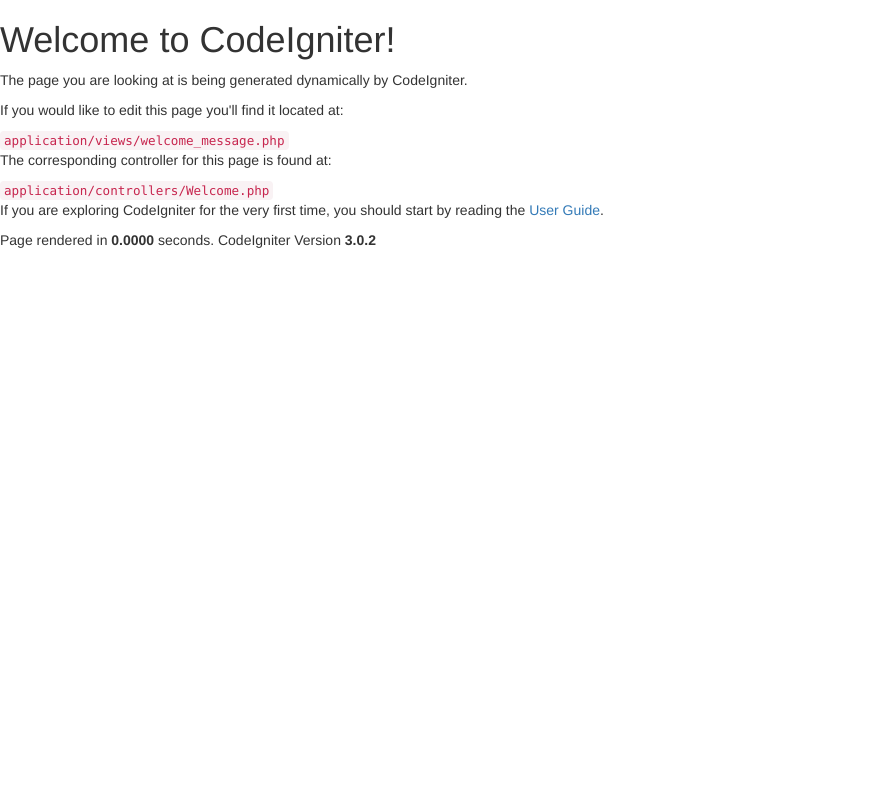
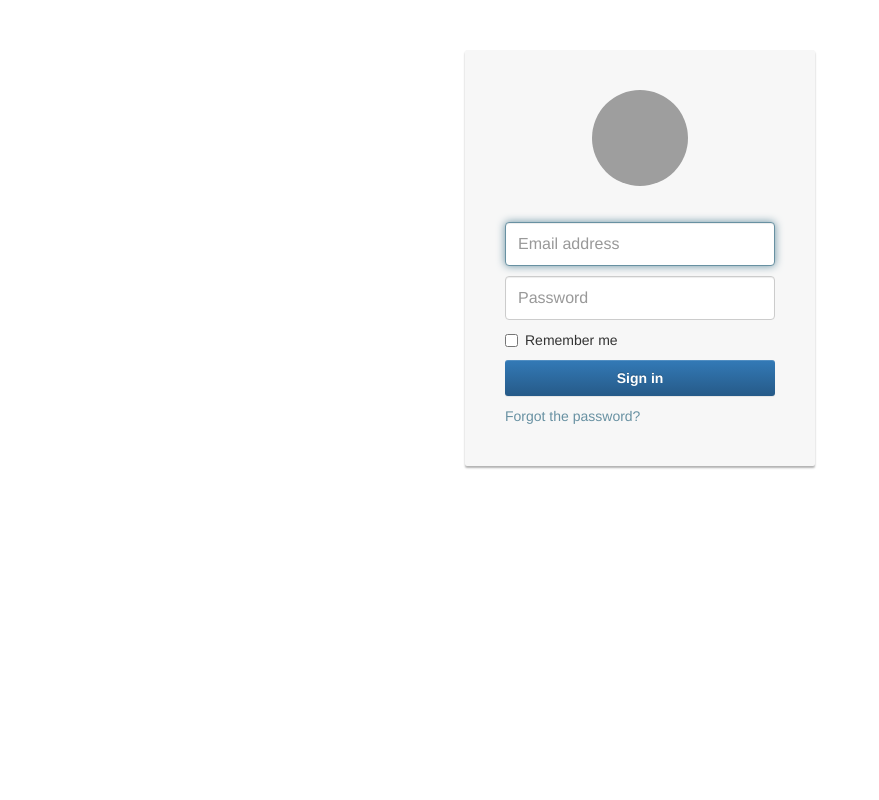
Before and after one commit to ningw42/Toshokan, a CodeIgniter app: the page made by application/views/login.php in a window 1280 px wide. Shown: the whole page, without its empty margins (0-879 px from the left). Run offline with CodeIgniter, Linux system fonts and the light colour scheme; some libraries are stand-ins or nearby versions; grey boxes are pictures that could not be loaded.

Commit message:
controllers added

```diff
--- a/application/controllers/Home.php
+++ b/application/controllers/Home.php
@@ -21,6 +21,6 @@
 	public function index()
 	{
 		$this->load->database();
-		$this->load->view('index');
+		$this->load->view('login');
 	}
 }
--- a/application/views/login.php
+++ b/application/views/login.php
@@ -9,26 +9,115 @@
   <script src="/assets/js/bootstrap.min.js"></script>
   <link rel="stylesheet" href="/assets/css/bootstrap.min.css">
 	<link rel="stylesheet" href="/assets/css/bootstrap-theme.min.css">
+	<link rel="stylesheet" href="/assets/css/login.css">
 </head>
 <body>
 
-<div id="container">
-	<h1>Welcome to CodeIgniter!</h1>
+	    <div class="container">
+	        <div class="card card-container">
+	            <!-- <img class="profile-img-card" src="//lh3.googleusercontent.com/-6V8xOA6M7BA/AAAAAAAAAAI/AAAAAAAAAAA/rzlHcD0KYwo/photo.jpg?sz=120" alt="" /> -->
+	            <img id="profile-img" class="profile-img-card" src="//ssl.gstatic.com/accounts/ui/avatar_2x.png" />
+	            <p id="profile-name" class="profile-name-card"></p>
+	            <form class="form-signin">
+	                <span id="reauth-email" class="reauth-email"></span>
+	                <input type="email" id="inputEmail" class="form-control" placeholder="Email address" required autofocus>
+	                <input type="password" id="inputPassword" class="form-control" placeholder="Password" required>
+	                <div id="remember" class="checkbox">
+	                    <label>
+	                        <input type="checkbox" value="remember-me"> Remember me
+	                    </label>
+	                </div>
+	                <button class="btn btn-lg btn-primary btn-block btn-signin" type="submit">Sign in</button>
+	            </form><!-- /form -->
+	            <a href="#" class="forgot-password">
+	                Forgot the password?
+	            </a>
+	        </div><!-- /card-container -->
+	    </div><!-- /container -->
 
-	<div id="body">
-		<p>The page you are looking at is being generated dynamically by CodeIgniter.</p>
+<script>
+$('')
+$(document).ready(function() {
+	// DOM ready
 
-		<p>If you would like to edit this page you'll find it located at:</p>
-		<code>application/views/welcome_message.php</code>
+	// Test data
+	/*
+	 * To test the script you should discomment the function
+	 * testLocalStorageData and refresh the page. The function
+	 * will load some test data and the loadProfile
+	 * will do the changes in the UI
+	 */
+	// testLocalStorageData();
+	// Load profile if it exits
+	loadProfile();
+});
 
-		<p>The corresponding controller for this page is found at:</p>
-		<code>application/controllers/Welcome.php</code>
+/**
+* Function that gets the data of the profile in case
+* thar it has already saved in localstorage. Only the
+* UI will be update in case that all data is available
+*
+* A not existing key in localstorage return null
+*
+*/
+function getLocalProfile(callback){
+	var profileImgSrc      = localStorage.getItem("PROFILE_IMG_SRC");
+	var profileName        = localStorage.getItem("PROFILE_NAME");
+	var profileReAuthEmail = localStorage.getItem("PROFILE_REAUTH_EMAIL");
 
-		<p>If you are exploring CodeIgniter for the very first time, you should start by reading the <a href="user_guide/">User Guide</a>.</p>
-	</div>
+	if(profileName !== null
+					&& profileReAuthEmail !== null
+					&& profileImgSrc !== null) {
+			callback(profileImgSrc, profileName, profileReAuthEmail);
+	}
+}
 
-	<p class="footer">Page rendered in <strong>{elapsed_time}</strong> seconds. <?php echo  (ENVIRONMENT === 'development') ?  'CodeIgniter Version <strong>' . CI_VERSION . '</strong>' : '' ?></p>
-</div>
+/**
+* Main function that load the profile if exists
+* in localstorage
+*/
+function loadProfile() {
+	if(!supportsHTML5Storage()) { return false; }
+	// we have to provide to the callback the basic
+	// information to set the profile
+	getLocalProfile(function(profileImgSrc, profileName, profileReAuthEmail) {
+			//changes in the UI
+			$("#profile-img").attr("src",profileImgSrc);
+			$("#profile-name").html(profileName);
+			$("#reauth-email").html(profileReAuthEmail);
+			$("#inputEmail").hide();
+			$("#remember").hide();
+	});
+}
 
+/**
+* function that checks if the browser supports HTML5
+* local storage
+*
+* @returns {boolean}
+*/
+function supportsHTML5Storage() {
+	try {
+			return 'localStorage' in window && window['localStorage'] !== null;
+	} catch (e) {
+			return false;
+	}
+}
+
+/**
+* Test data. This data will be safe by the web app
+* in the first successful login of a auth user.
+* To Test the scripts, delete the localstorage data
+* and comment this call.
+*
+* @returns {boolean}
+*/
+function testLocalStorageData() {
+	if(!supportsHTML5Storage()) { return false; }
+	localStorage.setItem("PROFILE_IMG_SRC", "//lh3.googleusercontent.com/-6V8xOA6M7BA/AAAAAAAAAAI/AAAAAAAAAAA/rzlHcD0KYwo/photo.jpg?sz=120" );
+	localStorage.setItem("PROFILE_NAME", "César Izquierdo Tello");
+	localStorage.setItem("PROFILE_REAUTH_EMAIL", "oneaccount@gmail.com");
+}
+</script>
 </body>
 </html>
--- /dev/null
+++ b/assets/css/login.css
@@ -0,0 +1,141 @@
+/*
+ * Specific styles of signin component
+ */
+/*
+ * General styles
+ */
+body, html {
+    height: 100%;
+    background-repeat: no-repeat;
+    /*background-image: linear-gradient(rgb(104, 145, 162), rgb(12, 97, 33));*/
+}
+
+.card-container.card {
+    max-width: 350px;
+    padding: 40px 40px;
+}
+
+.btn {
+    font-weight: 700;
+    height: 36px;
+    -moz-user-select: none;
+    -webkit-user-select: none;
+    user-select: none;
+    cursor: default;
+}
+
+/*
+ * Card component
+ */
+.card {
+    background-color: #F7F7F7;
+    /* just in case there no content*/
+    padding: 20px 25px 30px;
+    margin: 0 auto 25px;
+    margin-top: 50px;
+    /* shadows and rounded borders */
+    -moz-border-radius: 2px;
+    -webkit-border-radius: 2px;
+    border-radius: 2px;
+    -moz-box-shadow: 0px 2px 2px rgba(0, 0, 0, 0.3);
+    -webkit-box-shadow: 0px 2px 2px rgba(0, 0, 0, 0.3);
+    box-shadow: 0px 2px 2px rgba(0, 0, 0, 0.3);
+}
+
+.profile-img-card {
+    width: 96px;
+    height: 96px;
+    margin: 0 auto 10px;
+    display: block;
+    -moz-border-radius: 50%;
+    -webkit-border-radius: 50%;
+    border-radius: 50%;
+}
+
+/*
+ * Form styles
+ */
+.profile-name-card {
+    font-size: 16px;
+    font-weight: bold;
+    text-align: center;
+    margin: 10px 0 0;
+    min-height: 1em;
+}
+
+.reauth-email {
+    display: block;
+    color: #404040;
+    line-height: 2;
+    margin-bottom: 10px;
+    font-size: 14px;
+    text-align: center;
+    overflow: hidden;
+    text-overflow: ellipsis;
+    white-space: nowrap;
+    -moz-box-sizing: border-box;
+    -webkit-box-sizing: border-box;
+    box-sizing: border-box;
+}
+
+.form-signin #inputEmail,
+.form-signin #inputPassword {
+    direction: ltr;
+    height: 44px;
+    font-size: 16px;
+}
+
+.form-signin input[type=email],
+.form-signin input[type=password],
+.form-signin input[type=text],
+.form-signin button {
+    width: 100%;
+    display: block;
+    margin-bottom: 10px;
+    z-index: 1;
+    position: relative;
+    -moz-box-sizing: border-box;
+    -webkit-box-sizing: border-box;
+    box-sizing: border-box;
+}
+
+.form-signin .form-control:focus {
+    border-color: rgb(104, 145, 162);
+    outline: 0;
+    -webkit-box-shadow: inset 0 1px 1px rgba(0,0,0,.075),0 0 8px rgb(104, 145, 162);
+    box-shadow: inset 0 1px 1px rgba(0,0,0,.075),0 0 8px rgb(104, 145, 162);
+}
+
+.btn.btn-signin {
+    /*background-color: #4d90fe; */
+    /*background-color: rgb(104, 145, 162);*/
+     background-color: linear-gradient(rgb(104, 145, 162), rgb(12, 97, 33));
+    padding: 0px;
+    font-weight: 700;
+    font-size: 14px;
+    height: 36px;
+    -moz-border-radius: 3px;
+    -webkit-border-radius: 3px;
+    border-radius: 3px;
+    border: none;
+    -o-transition: all 0.218s;
+    -moz-transition: all 0.218s;
+    -webkit-transition: all 0.218s;
+    transition: all 0.218s;
+}
+
+.btn.btn-signin:hover,
+.btn.btn-signin:active,
+.btn.btn-signin:focus {
+    /*background-color: rgb(12, 97, 33);*/
+}
+
+.forgot-password {
+    color: rgb(104, 145, 162);
+}
+
+.forgot-password:hover,
+.forgot-password:active,
+.forgot-password:focus{
+    color: rgb(12, 97, 33);
+}
```
Also changed, not shown: application/controllers/Book.php (added, +20 -0 lines), application/controllers/User.php (added, +21 -0 lines), application/controllers/Wishlist.php (added, +20 -0 lines).
